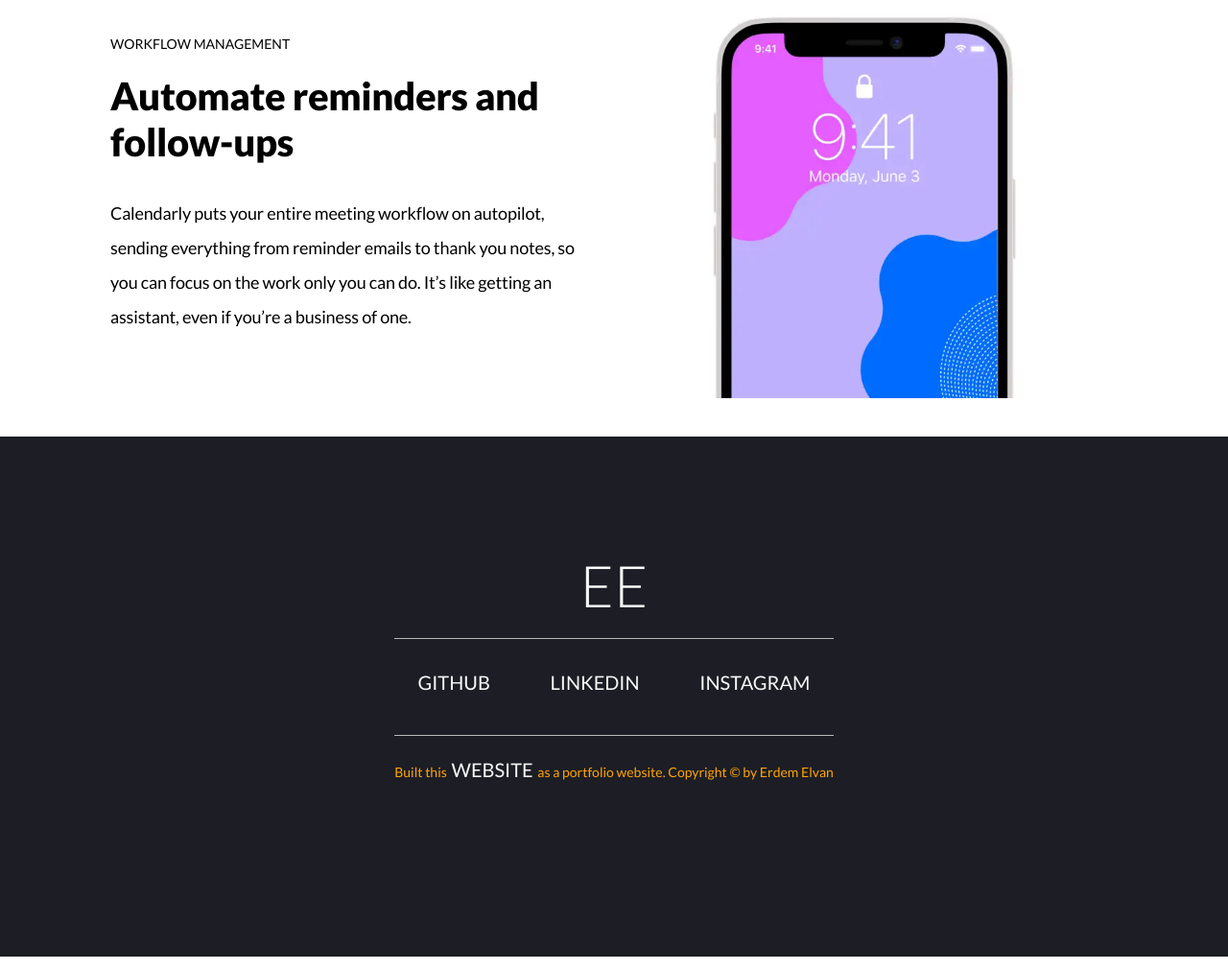
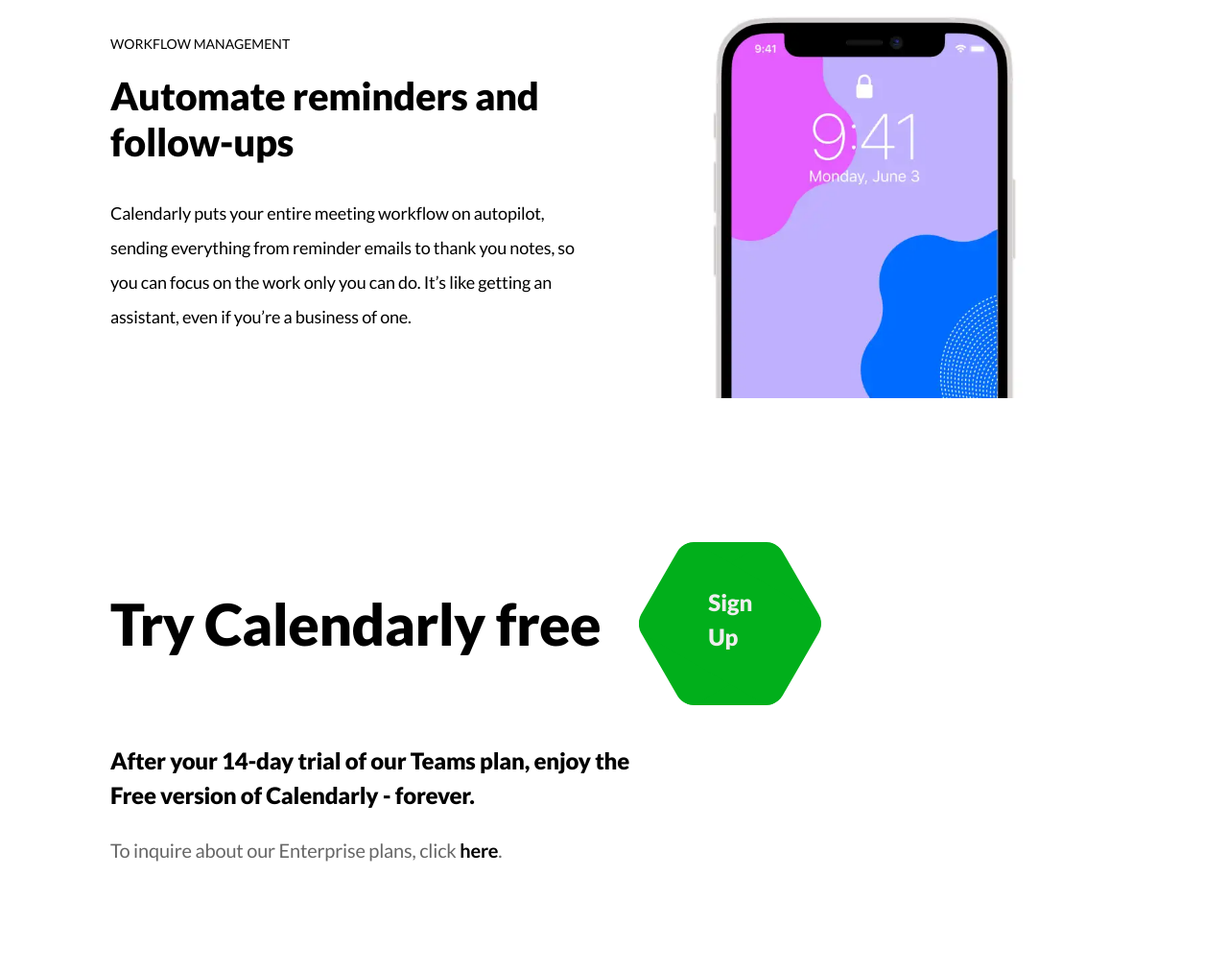
Before and after one commit to usererdem/Atolye15-Project, a website: page index.html in a window 1280 px wide. Shown: the part 3991-5002 px from the top of the page at 96% size. Drawn offline with nearby package versions, Linux system fonts and the light colour scheme.

Commit message:
footer started

```diff
--- a/index.html
+++ b/index.html
@@ -12,7 +12,9 @@
   <!-- My CSS Link -->
   <link rel="stylesheet" href="css/style.css">
 
+  <!-- Font Awesome -->
   <script src="https://kit.fontawesome.com/f1fd917030.js" crossorigin="anonymous"></script>
+
   <!-- Shortcut Image -->
   <link rel="shortcut icon" type="image/x-icon" href="img/favicon.ico?">
 
@@ -288,41 +290,41 @@
       </div>
     </section>
 
-    <section class="section-try-free">
-
+    <section class="section-try-free container">
+      <div class="wrap">
+        <div class="try-free">
+          <div class="try-free__box">
+            <h1 class="try-free__h1 heading-primary">Try Calendarly free</h1>
+            <div class="button-wrap">
+              <div class="try-free__button">
+                <div class="hexagon"><a class="hexagon__text" href="#"><span class="hexagon__span">Sign Up</span></a></div>
+              </div>
+            </div>
+          </div>
+          <p class="try-free__text--big">After your 14-day trial of our Teams plan, enjoy the Free version of Calendarly - forever.</p>
+          <p class="try-free__text--medium">To inquire about our Enterprise plans, click <a class="try-free__link" href="#">here</a>.</p>
+        </div>
+      </div>
     </section>
   </main>
 
-  <footer class="footer">
-    <div class="footer__logo-box ">
-
-      <ul class="footer__list">
-        <li class="footer__item"><a href="#" class="footer__link footer__link--logo">EE</a></li>
-      </ul>
-      <picture class="footer__logo">
-        <!-- <source srcset="img/logo-green-small-1x.png 1x, img/logo-green-small-2x.png 2x" media="(max-width: 37.5em)">
-        <img srcset="img/logo-green-1x.png 1x, img/logo-green-2x.png 2x" alt="Full logo" src="img/logo-green-2x.png"> -->
-      </picture>
-      <div class="footer__navigation">
-        <ul class="footer__list">
-          <li class="footer__item"><a target="_blank" href="https://github.com/usererdem"
-              class="footer__link footer__link--github">GITHUB</a></li>
-          <li class="footer__item"><a target="_blank" href="https://www.linkedin.com/in/erdem-elvan-7198a818a/"
-              class="footer__link footer__link--linkedin">LINKEDIN</a></li>
-          <li class="footer__item"><a target="_blank" href="https://www.instagram.com/erdemcodes/"
-              class="footer__link footer__link--instagram">instagram</a></li>
-        </ul>
+  <footer class="section-footer">
+    <div class="footer">
+      <div class="footer__content">
+        <div class="footer__left">
+          <h3 class="footer__h3"></h3>
+          <p class="footer__text"></p>
+          <div class="footer__left--down">
+            <div class="footer__form"></div>
+            <div class="footer__downloadbtn"></div>
+            <div class="footer__logos"></div>
+          </div>
+        </div>
+        <div class="footer__right"></div>
       </div>
-      <div class="footer__copyright">
-        <p class="footer__text">Built this <a href="#" class="footer__link footer__link--website">website</a> as a
-          portfolio website.
-          Copyright
-          &copy; by Erdem Elvan </p>
-      </div>
+      <div class="footer__copyrights"></div>
+    </div>
   </footer>
-
-  <!-- Ball With Animation -->
-  <div id="chasing" class="ball"></div>
 
   <!-- gsap script -->
   <script src="https://cdnjs.cloudflare.com/ajax/libs/gsap/3.7.1/gsap.min.js"
--- a/sass/components/_button.scss
+++ b/sass/components/_button.scss
@@ -128,3 +128,78 @@
     border: 2px solid $color-primary;
   }
 }
+
+.hexagon {
+  $hexagon-size: 170px;
+
+  width: ($hexagon-size * 0.645);
+  height: $hexagon-size;
+  background-color: $color-alert-green;
+  border-radius: ($hexagon-size / 10);
+  transition: transform 150ms ease;
+
+  &:hover {
+    transform: rotate(15deg);
+    background-color: $color-primary;
+
+    &:before,
+    &:after {
+      background-color: $color-primary;
+    }
+
+
+  }
+
+  &:before,
+  &:after {
+    content: '';
+    display: block;
+    position: absolute;
+    top: 0;
+    bottom: 0;
+    left: 0;
+    right: 0;
+    width: inherit;
+    height: inherit;
+    background-image: inherit;
+    border-radius: inherit;
+    background-color: $color-alert-green;
+
+
+  }
+
+  &:before {
+    transform: rotate(60deg);
+  }
+
+  &:after {
+    transform: rotate(-60deg);
+  }
+
+
+
+  &__text {
+    &,
+    &:link,
+    &:visited {
+      text-decoration: none;
+      padding: 4.5rem 3.2rem;
+      display: inline-block;
+      border-radius: 1rem;
+      transition: all 0.2s;
+      position: relative;
+      font-size: $bigger-font-size;
+      font-weight: 900;
+      color: $color-grey-light-2;
+
+      //Change for the <button> element
+      border: none;
+      cursor: pointer;
+      z-index: 20000;
+    }
+
+    &:hover {
+      color: $color-white;
+    }
+  }
+}
--- a/sass/layout/_footer.scss
+++ b/sass/layout/_footer.scss
@@ -1,155 +1,3 @@
 .footer {
-  display: flex;
-  flex-direction: column;
-  justify-content: center;
-  align-items: center;
-  background-color: $color-grey-dark-4;
-  padding: 10rem 0;
-  color: $color-grey-light-1;
-  font-size: 1.4rem;
 
-  &__logo-box {
-    text-align: center;
-    margin-bottom: 8rem;
-    flex-direction: column;
-  }
-
-  /*  &__logo {
-    width: 15rem;
-    height: auto;
-  } */
-
-  &__navigation {
-    border-top: 1px solid $color-grey-dark;
-    padding-top: 2rem;
-    display: inline-block;
-    padding-bottom: 3rem;
-    width: 100%;
-  }
-
-  &__list {
-    list-style: none;
-  }
-
-  &__item {
-    display: inline-block;
-
-    &:not(:last-child) {
-      margin-right: 2rem;
-    }
-  }
-
-  &__link {
-    &:link,
-    &:visited {
-      color: $color-grey-light-1;
-      background-color: $color-grey-dark-4;
-      text-decoration: none;
-      text-transform: uppercase;
-      display: inline-block;
-      transition: all 0.2s;
-      font-size: $big-font-size;
-      padding: 1rem 2rem;
-    }
-
-    &:hover,
-    &:active {
-      /* color: $color-primary; */
-      box-shadow: 0 1rem 2rem rgba($color-black, 0.4);
-      transform: rotate(5deg) scale(1.3);
-    }
-
-    &--logo {
-      &:link,
-      &:visited {
-        font-size: $biggest-font-size;
-        font-weight: 300;
-      }
-
-      &:hover,
-      &:active {
-        color: $color-primary;
-      }
-    }
-
-    &--github {
-      &:hover,
-      &:active {
-        color: $color-grey-light-1;
-        background: $color-github;
-      }
-    }
-
-    &--linkedin {
-      &:hover,
-      &:active {
-        color: $color-grey-light-1;
-        background: $color-linkedin;
-      }
-    }
-
-    &--instagram {
-      &:hover,
-      &:active {
-        color: $color-grey-light-1;
-        background: $color-instagram;
-      }
-    }
-
-    &--website {
-      &:link,
-      &:visited {
-        padding: 0 0.2rem;
-      }
-
-      &:hover,
-      &:active {
-        color: $color-primary;
-      }
-    }
-  }
-
-  &__copyright {
-    border-top: 1px solid $color-grey-dark;
-    padding-top: 2rem;
-  }
-
-  &__text {
-    color: orange;
-  }
-
-  @include respond(tab-port) {
-    &__copyright {
-      margin: 0 auto;
-    }
-
-    &__navigation {
-      width: 80%;
-      text-align: center;
-    }
-
-    &__logo-box {
-      margin-bottom: 6rem;
-    }
-  }
-
-  @include respond(phone) {
-    &__logo-box {
-      width: 80%;
-    }
-
-    &__list {
-      display: flex;
-      flex-direction: column;
-      justify-content: center;
-      align-items: center;
-    }
-
-    &__item {
-      &:not(:last-child) {
-        margin-right: 0;
-        margin-bottom: 1rem;
-      }
-    }
-  }
 }
--- a/sass/layout/_tryfree.scss
+++ b/sass/layout/_tryfree.scss
@@ -0,0 +1,75 @@
+.wrap {
+  width: 100%;
+  display: flex;
+  justify-content: flex-start;
+  align-items: center;
+}
+
+.try-free {
+  display: flex;
+  justify-content: center;
+  align-items: flex-start;
+  flex-direction: column;
+
+  &__box {
+    width: 100%;
+    display: flex;
+    justify-content: flex-start;
+    align-items: center;
+  }
+
+  &__h1 {
+    letter-spacing: -0.01em;
+  }
+
+  &__text {
+    &--big {
+      font-size: $bigger-font-size;
+      color: $color-black;
+      font-weight: 900;
+      margin-top: 4rem;
+      max-width: 60%;
+      letter-spacing: -0.01em;
+    }
+
+    &--medium {
+      font-size: $big-font-size;
+      color: $color-grey-dark-2;
+      font-weight: 500;
+      letter-spacing: -0.01em;
+
+      margin-top: 2.4rem;
+    }
+  }
+
+  &__link {
+    &,
+    &:link,
+    &:visited {
+      text-decoration: none;
+      position: relative;
+      font-size: $big-font-size;
+      color: $color-black;
+      font-weight: 700;
+
+      border-bottom: 2px solid transparent;
+      transition: border-bottom 0.15s, color 0.15s;
+      //Change for the <button> element
+      cursor: pointer;
+    }
+
+    &:hover,
+    &:active {
+      border-bottom: 2px solid $color-black;
+    }
+  }
+}
+
+.button-wrap {
+  position: relative;
+  margin-left: 8rem;
+}
+
+.try-free__button {
+  z-index: 1000;
+}
--- a/sass/pages/_home.scss
+++ b/sass/pages/_home.scss
@@ -31,3 +31,7 @@
 .section-reminder {
   padding: 4rem 0;
 }
+
+.section-try-free {
+  padding: 11rem 0;
+}
```
Also changed, not shown: css/style.css.
